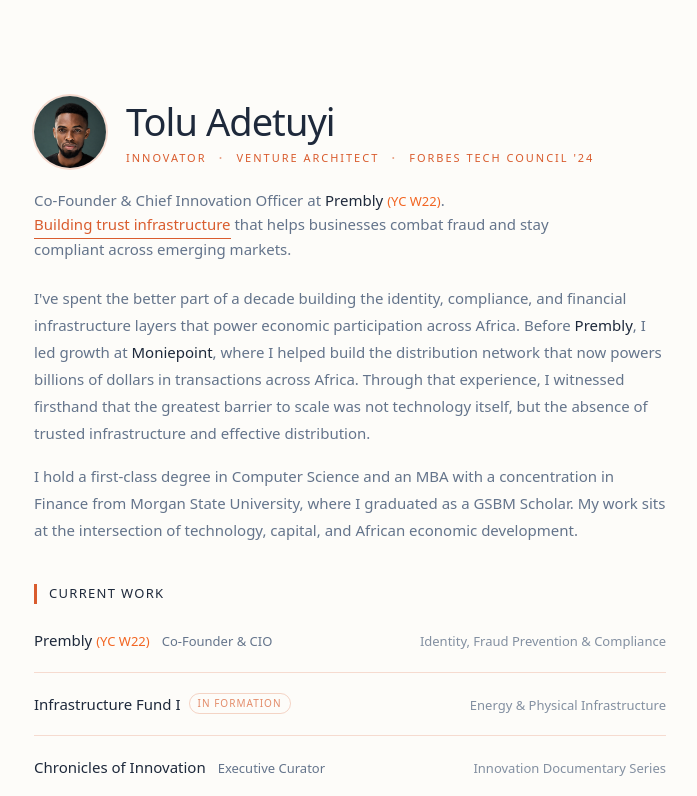
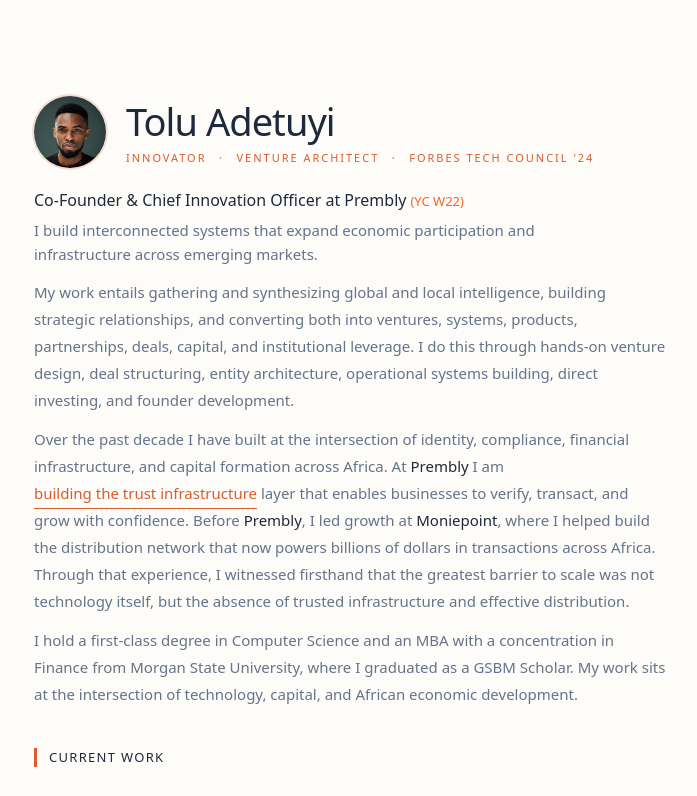
Before and after one commit to Threadigit/adetuyi.com, a Next.js app: page / in a window 1280 px wide. Shown: the top 796 px of the page, without its empty margins (290-987 px from the left). Built offline with nearby package versions, Linux system fonts and the light colour scheme.

Commit message:
update website

```diff
--- a/src/app/page.tsx
+++ b/src/app/page.tsx
@@ -4,7 +4,7 @@ export default function Home() {
   return (
     <main className="max-w-[680px] mx-auto px-6 py-16 md:py-24">
       {/* ── Header ── */}
-      <header className="mb-6 animate-fade-up delay-100">
+      <header className="mb-3 animate-fade-up delay-100">
         <div className="flex items-center gap-5 mb-5">
           {/* Avatar */}
           <div className="relative flex-shrink-0 w-[72px] h-[72px] rounded-full overflow-hidden ring-2 ring-accent/20">
@@ -27,7 +27,7 @@ export default function Home() {
             </p>
           </div>
         </div>
-        <p className="text-muted text-[15px] leading-relaxed max-w-[520px]">
+        <p className="text-foreground font-medium text-[16px] mt-2.5 mb-1.5">
           Co-Founder &amp; Chief Innovation Officer at{" "}
           <a
             href="https://prembly.com/"
@@ -38,20 +38,23 @@ export default function Home() {
             Prembly
           </a>
           <span className="text-[#f26522] text-[13px] font-medium ml-1">(YC W22)</span>
-          . <span className="text-accent font-medium relative inline-block after:absolute after:bottom-[-2px] after:left-0 after:w-full after:h-[1px] after:bg-accent">Building trust infrastructure</span> that helps businesses combat fraud and stay compliant across emerging markets.
+        </p>
+        <p className="text-muted text-[15px] leading-relaxed max-w-[520px]">
+          I build interconnected systems that expand economic participation and infrastructure across emerging markets.
         </p>
       </header>
 
       {/* ── About ── */}
       <section className="mb-10 animate-fade-up delay-200">
         <p className="text-[15px] leading-[1.8] text-muted">
-          I&apos;ve spent the better part of a decade building the identity, compliance, and financial
-          infrastructure layers that power economic participation across Africa. Before <a href="https://prembly.com/" target="_blank" rel="noopener noreferrer" className="text-foreground link-hover font-medium">Prembly</a>, I led
-          growth at{" "}
+          My work entails gathering and synthesizing global and local intelligence, building strategic relationships, and converting both into ventures, systems, products, partnerships, deals, capital, and institutional leverage. I do this through hands-on venture design, deal structuring, entity architecture, operational systems building, direct investing, and founder development.
+        </p>
+        <p className="text-[15px] leading-[1.8] text-muted mt-3">
+          Over the past decade I have built at the intersection of identity, compliance, financial infrastructure, and capital formation across Africa. At <a href="https://prembly.com/" target="_blank" rel="noopener noreferrer" className="text-foreground link-hover font-medium">Prembly</a> I am <span className="text-accent font-medium relative inline-block after:absolute after:bottom-[-2px] after:left-0 after:w-full after:h-[1px] after:bg-accent">building the trust infrastructure</span> layer that enables businesses to verify, transact, and grow with confidence. Before <a href="https://prembly.com/" target="_blank" rel="noopener noreferrer" className="text-foreground link-hover font-medium">Prembly</a>, I led growth at{" "}
           <a href="https://moniepoint.com/" target="_blank" rel="noopener noreferrer" className="text-foreground link-hover font-medium">Moniepoint</a>,
-          where I helped build the distribution network that now powers billions of dollars in transactions
-          across Africa. Through that experience, I witnessed firsthand that the greatest barrier to scale was not technology itself, but the absence of trusted infrastructure and effective distribution.</p>
-        <p className="text-[15px] leading-[1.8] text-muted mt-4">
+          where I helped build the distribution network that now powers billions of dollars in transactions across Africa. Through that experience, I witnessed firsthand that the greatest barrier to scale was not technology itself, but the absence of trusted infrastructure and effective distribution.
+        </p>
+        <p className="text-[15px] leading-[1.8] text-muted mt-3">
           I hold a first-class degree in Computer Science and an MBA with a concentration in Finance
           from Morgan State University, where I graduated as a GSBM Scholar. My work sits at the intersection of technology,
           capital, and African economic development.
@@ -372,12 +375,6 @@ export default function Home() {
         </div>
       </section>
 
-      {/* ── Bridge ── */}
-      <p className="text-[15px] leading-[1.8] text-muted mb-10">
-        Beyond my work at Prembly, I am quietly building a capital formation vehicle for founders
-        and allocators who understand that Africa&apos;s digital economy cannot outrun its physical
-        infrastructure deficit.
-      </p>
 
       {/* ── Active Investment Thesis ── */}
 
@@ -391,7 +388,7 @@ export default function Home() {
             Powering Nigeria: Infrastructure Fund 1
           </h3>
           <p className="text-[15px] text-muted leading-relaxed mb-4">
-            Over the past decade, I built and scaled Africa's digital trust infrastructure. Now, I am targeting the physical foundation. The Nigerian energy deficit is not a technical problem; it is a 100 billion dollar capital allocation opportunity.
+            Over the past decade, I built and scaled Africa's digital trust infrastructure. Now, I am targeting the physical foundation, building this fund for those who believe that Africa's digital economy cannot outrun its physical infrastructure deficit. The energy bottleneck is a 100 billion dollar capital allocation opportunity.
           </p>
           <p className="text-[15px] text-muted leading-relaxed mb-6">
             Infrastructure Fund 1 is structured to completely bypass the legacy grid. By deploying private capital into highly efficient commercial power assets with proven demand, we generate resilient, asset backed yield while solving a generational bottleneck. Our initial focus is embedded commercial and industrial energy infrastructure with predictable demand, strong cash flow characteristics, and clear expansion pathways across underserved economic clusters. For fellow founders and capital allocators ready to build, I invite you to review the core thesis.
@@ -430,8 +427,8 @@ export default function Home() {
 
         {/* Footer Bottom */}
         <div className="flex flex-col sm:flex-row sm:justify-between sm:items-center gap-y-5 text-[13px] border-t border-border/50 pt-6">
-          <p className="text-muted max-w-[300px] leading-relaxed">
-            Building infrastructure for economic participation across emerging markets.
+          <p className="text-muted max-w-[360px] leading-relaxed">
+            Building interconnected systems that expand economic participation and infrastructure across emerging markets.
           </p>
           <div className="flex flex-wrap items-center gap-x-5 gap-y-3 text-muted">
             <a href="https://www.linkedin.com/in/adetuyitolu/" target="_blank" rel="noopener noreferrer" className="link-hover hover:text-foreground transition-colors">LinkedIn</a>
```
